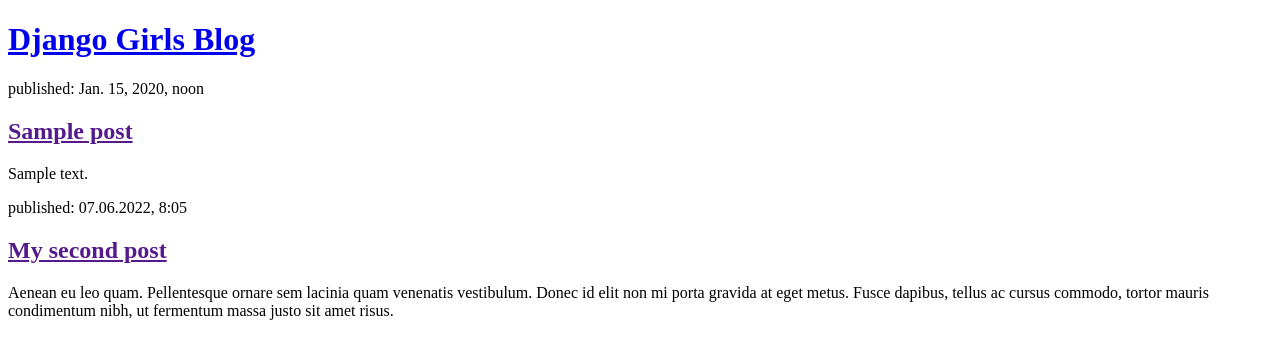
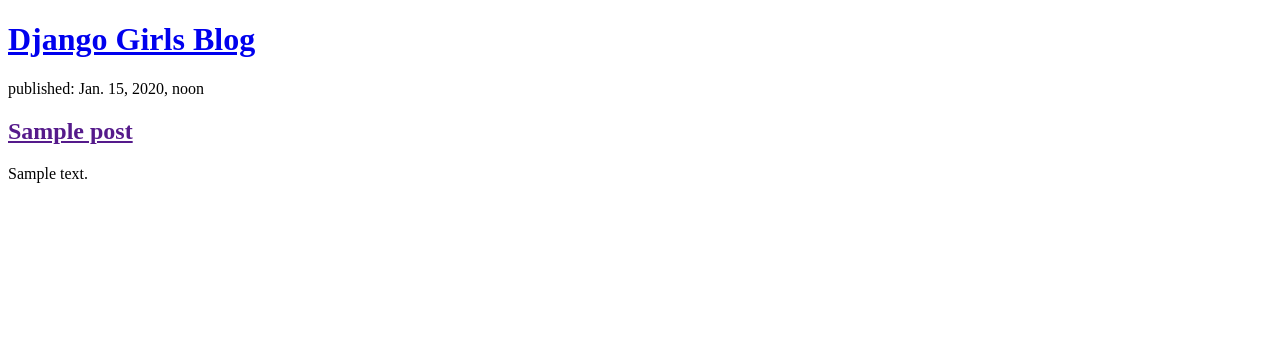
Before and after one commit to kermalese/my-first-blog, a Django app: page / in a window 1280 px wide. Shown: the top 359 px of the page. Run offline with Django 3.2, Linux system fonts and the light colour scheme; tables that the repository leaves empty hold one stand-in row (values such as "Sample post").

Commit message:
Modified templates again.

```diff
--- a/blog/templates/blog/post_list.html
+++ b/blog/templates/blog/post_list.html
@@ -17,11 +17,5 @@
         {% endfor %}
 
 
-            <time>published: 07.06.2022, 8:05</time>
-            <h2><a href="">My second post</a></h2>
-            <p>Aenean eu leo quam. Pellentesque ornare sem lacinia quam venenatis vestibulum.
-            Donec id elit non mi porta gravida at eget metus. Fusce dapibus, tellus ac cursus
-            commodo, tortor mauris condimentum nibh, ut fermentum massa justo sit amet risus.</p>
-
     </body>
 </html>
```
